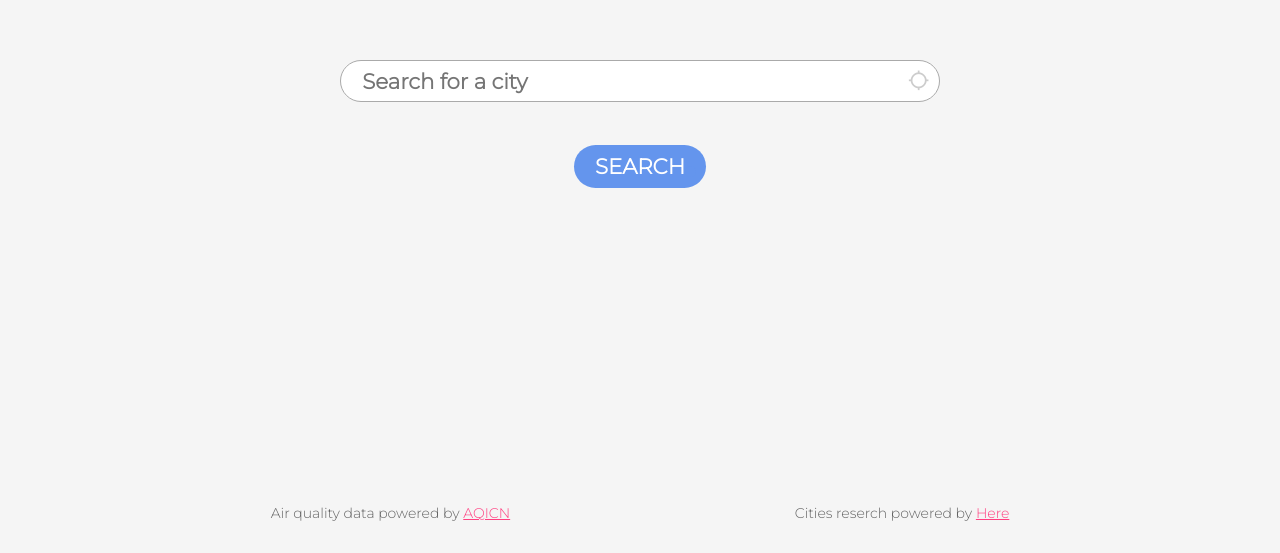
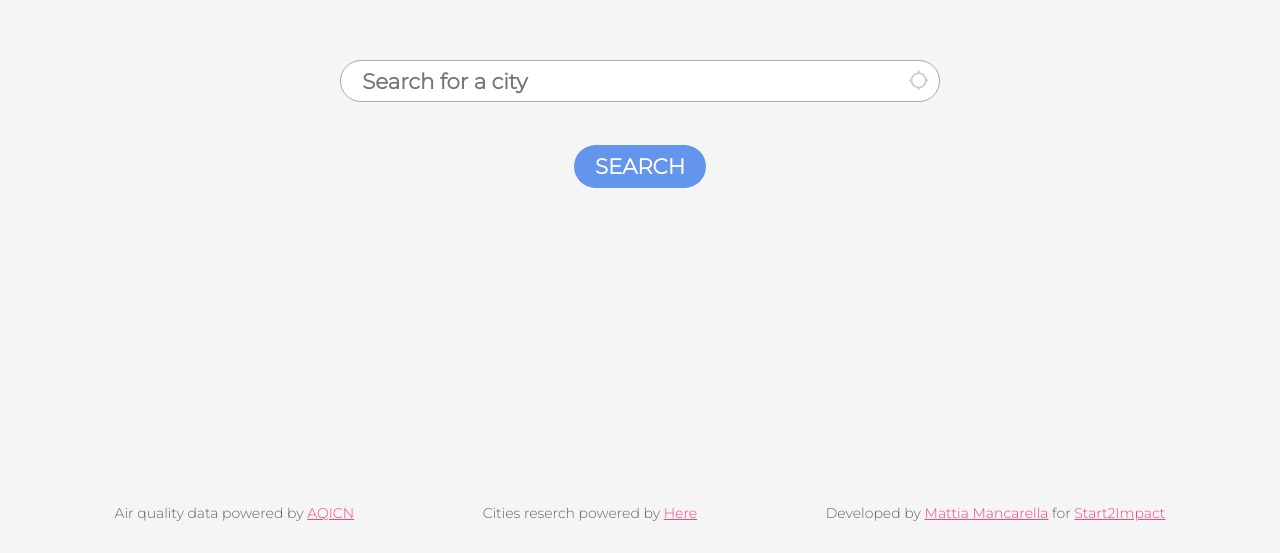
Before and after one commit to mancarius/javascript-advanced-project, a website built with webpack: page index.html in a window 1280 px wide. Shown: the part 247-800 px from the top of the page. Built offline with nearby package versions, Linux system fonts and the light colour scheme.

Commit message:
update: footer

```diff
--- a/index.html
+++ b/index.html
@@ -54,6 +54,7 @@
     <ul>
       <li>Air quality data powered by <a href="https://aqicn.org">AQICN</a></li>
       <li>Cities reserch powered by <a href="https://www.here.com/">Here</a></li>
+      <li>Developed by <a href="https://www.mattiamancarella.com">Mattia Mancarella</a> for <a href="start2impact.it">Start2Impact</a></li>
     </ul>
   </footer>
 
```
